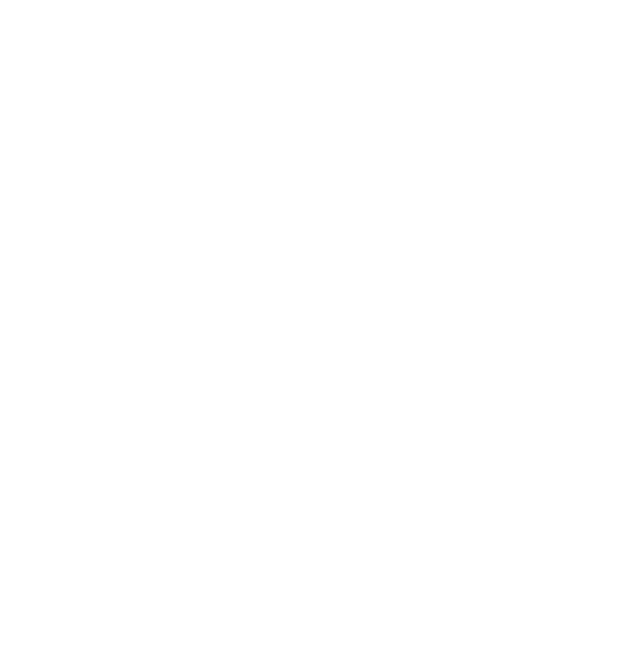
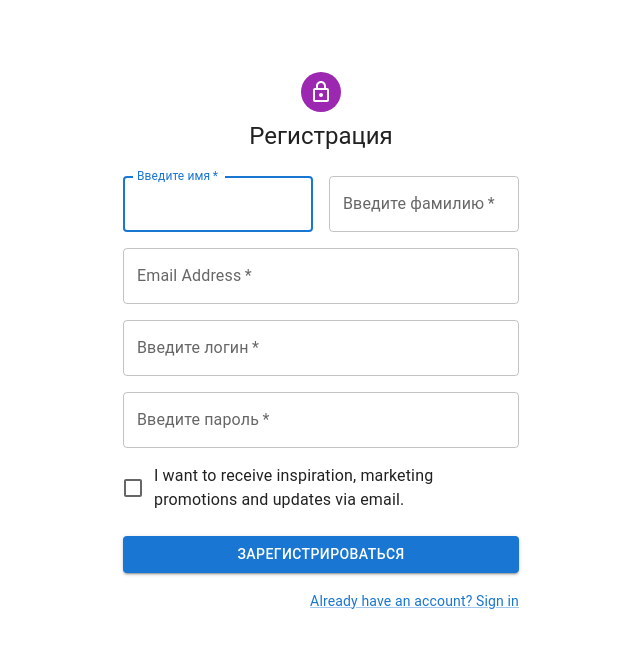
Before and after one commit to zulamho/repair-project, a React (Create React App) app in the folder client/: page /signUp in a window 1280 px wide. Shown: the top 648 px of the page, without its empty margins (319-959 px from the left). Built offline with nearby package versions, Linux system fonts and the light colour scheme.

Commit message:
Оформил вид регистрации material

```diff
--- a/client/package.json
+++ b/client/package.json
@@ -4,6 +4,10 @@
   "private": true,
   "proxy": "http://localhost:3000/",
   "dependencies": {
+    "@emotion/react": "^11.4.1",
+    "@emotion/styled": "^11.3.0",
+    "@mui/icons-material": "^5.0.0",
+    "@mui/material": "^5.0.0",
     "@testing-library/jest-dom": "^5.14.1",
     "@testing-library/react": "^11.2.7",
     "@testing-library/user-event": "^12.8.3",
--- a/client/src/components/App.jsx
+++ b/client/src/components/App.jsx
@@ -1,7 +1,7 @@
 import React from "react";
 import { BrowserRouter, Redirect, Route, Switch } from "react-router-dom";
 import SigninPage from "./pages/SigninPage/SigninPage";
-import SigninUpPage from "./pages/SigninUpPage/SigninUpPage";
+import SignUpPage from "./pages/SignUpPage/SignUpPage";
 function App() {
   return (
     <BrowserRouter>
@@ -9,8 +9,8 @@
         <Route path="/signin">
           <SigninPage />
         </Route>
-        <Route path="/signinUp">
-          <SigninUpPage />
+        <Route path="/signUp">
+          <SignUpPage />
         </Route>
       </Switch>
     </BrowserRouter>
--- /dev/null
+++ b/client/src/components/pages/SignUpPage/SignUpPage.jsx
@@ -0,0 +1,164 @@
+import { useDispatch, useSelector } from "react-redux";
+import { useState } from "react";
+import { createUser } from "../../../redux/features/application";
+import * as React from "react";
+import Avatar from "@mui/material/Avatar";
+import Button from "@mui/material/Button";
+import CssBaseline from "@mui/material/CssBaseline";
+import TextField from "@mui/material/TextField";
+import FormControlLabel from "@mui/material/FormControlLabel";
+import Checkbox from "@mui/material/Checkbox";
+import Link from "@mui/material/Link";
+import Grid from "@mui/material/Grid";
+import Box from "@mui/material/Box";
+import LockOutlinedIcon from "@mui/icons-material/LockOutlined";
+import Typography from "@mui/material/Typography";
+import Container from "@mui/material/Container";
+import { createTheme, ThemeProvider } from "@mui/material/styles";
+
+function SignUpPage() {
+  const dispatch = useDispatch();
+  const [name, setName] = useState("");
+  const [email, setEmail] = useState("");
+  const [login, setLogin] = useState("");
+  const [password, setPassword] = useState("");
+  const [confirmPassword, setConfirmPassword] = useState("");
+
+  const signingUp = useSelector((state) => state.application.signingUp);
+  const error = useSelector((state) => state.application.error);
+
+  const handleChangeName = (e) => {
+    setName(e.target.value);
+  };
+  const handleChangeEmail = (e) => {
+    setEmail(e.target.value);
+  };
+  const handleChangeLogin = (e) => {
+    setLogin(e.target.value);
+  };
+  const handleChangePassword = (e) => {
+    setPassword(e.target.value);
+  };
+  const handleChangeconfirmPassword = (e) => {
+    setConfirmPassword(e.target.value);
+  };
+  const handleTransfer = () => {
+    dispatch(createUser(name, email, login, password, confirmPassword));
+  };
+
+  return (
+    <>
+      <Container component="main" maxWidth="xs">
+        <CssBaseline />
+        <Box
+          sx={{
+            marginTop: 8,
+            display: "flex",
+            flexDirection: "column",
+            alignItems: "center",
+          }}
+        >
+          <Avatar sx={{ m: 1, bgcolor: "secondary.main" }}>
+            <LockOutlinedIcon />
+          </Avatar>
+          <Typography component="h1" variant="h5">
+            Регистрация
+          </Typography>
+          <Box
+            component="form"
+            noValidate
+            //onSubmit={handleSubmit}
+            sx={{ mt: 3 }}
+          >
+            <Grid container spacing={2}>
+              <Grid item xs={12} sm={6}>
+                <TextField
+                  defaultValue={name}
+                  onChange={handleChangeName}
+                  autoComplete="fname"
+                  name="firstName"
+                  required
+                  fullWidth
+                  id="firstName"
+                  label="Введите имя"
+                  autoFocus
+                />
+              </Grid>
+              <Grid item xs={12} sm={6}>
+                <TextField
+                  required
+                  fullWidth
+                  id="lastName"
+                  label="Введите фамилию"
+                  name="lastName"
+                  autoComplete="lname"
+                />
+              </Grid>
+              <Grid item xs={12}>
+                <TextField
+                  defaultValue={email}
+                  onChange={handleChangeEmail}
+                  required
+                  fullWidth
+                  id="email"
+                  label="Email Address"
+                  name="email"
+                  autoComplete="email"
+                />
+              </Grid>
+              <Grid item xs={12}>
+                <TextField
+                  defaultValue={login}
+                  onChange={handleChangeLogin}
+                  required
+                  fullWidth
+                  id="login"
+                  label="Введите логин"
+                  name="login"
+                  autoComplete="login"
+                />
+              </Grid>
+              <Grid item xs={12}>
+                <TextField
+                  required
+                  fullWidth
+                  name="password"
+                  label="Введите пароль"
+                  type="password"
+                  id="password"
+                  autoComplete="new-password"
+                />
+              </Grid>
+              <Grid item xs={12}>
+                <FormControlLabel
+                  control={
+                    <Checkbox value="allowExtraEmails" color="primary" />
+                  }
+                  label="I want to receive inspiration, marketing promotions and updates via email."
+                />
+              </Grid>
+            </Grid>
+            <Button
+              type="submit"
+              fullWidth
+              variant="contained"
+              sx={{ mt: 3, mb: 2 }}
+              onClick={handleTransfer}
+            >
+              Зарегистрироваться
+            </Button>
+            <Grid container justifyContent="flex-end">
+              <Grid item>
+                <Link href="#" variant="body2">
+                  Already have an account? Sign in
+                </Link>
+              </Grid>
+            </Grid>
+          </Box>
+        </Box>
+      </Container>
+    </>
+  );
+}
+
+export default SignUpPage;
--- a/client/src/components/pages/SigninPage/SigninPage.jsx
+++ b/client/src/components/pages/SigninPage/SigninPage.jsx
@@ -1,4 +1,3 @@
-import React from "react";
 import { useState } from "react";
 import { useDispatch, useSelector } from "react-redux";
 import { Redirect } from "react-router";
--- a/client/src/components/pages/SigninUpPage/SigninUpPage.jsx
+++ /dev/null
@@ -1,80 +0,0 @@
-import React from "react";
-import { useDispatch, useSelector } from "react-redux";
-import { useState } from "react";
-import { createUser } from "../../../redux/features/application";
-
-function SigninUpPage() {
-  const dispatch = useDispatch();
-  const [name, setName] = useState("");
-  const [email, setEmail] = useState("");
-  const [login, setLogin] = useState("");
-  const [password, setPassword] = useState("");
-  const [confirmPassword, setConfirmPassword] = useState("");
-
-  const signingUp = useSelector((state) => state.application.signingUp);
-  const error = useSelector((state) => state.application.error);
-
-  const handleChangeName = (e) => {
-    setName(e.target.value);
-  };
-  const handleChangeEmail = (e) => {
-    setEmail(e.target.value);
-  };
-  const handleChangeLogin = (e) => {
-    setLogin(e.target.value);
-  };
-  const handleChangePassword = (e) => {
-    setPassword(e.target.value);
-  };
-  const handleChangeconfirmPassword = (e) => {
-    setConfirmPassword(e.target.value);
-  };
-  const handleTransfer = () => {
-    dispatch(createUser(name, email, login, password, confirmPassword));
-  };
-
-  return (
-    <>
-      <input
-        type="text"
-        onChange={handleChangeName}
-        value={name}
-        placeholder="Введите имя"
-      />
-      <br />
-      <input
-        type="text"
-        onChange={handleChangeEmail}
-        value={email}
-        placeholder="Email"
-      />
-      <br />
-      <input
-        type="text"
-        onChange={handleChangeLogin}
-        value={login}
-        placeholder="Введите логин"
-      />
-      <br />
-      <input
-        type="text"
-        onChange={handleChangePassword}
-        value={password}
-        type="password"
-        placeholder="Введите пароль"
-      />
-      <br />
-      <input
-        type="text"
-        onChange={handleChangeconfirmPassword}
-        value={confirmPassword}
-        type="password"
-        placeholder="Подвердите пароль"
-      />
-      <br />
-      <button onClick={handleTransfer}>Вход</button>
-    </>
-  );
-}
-
-export default SigninUpPage;
```
Also changed, not shown: 2 other files (tests, documents, lock files or other folders).
